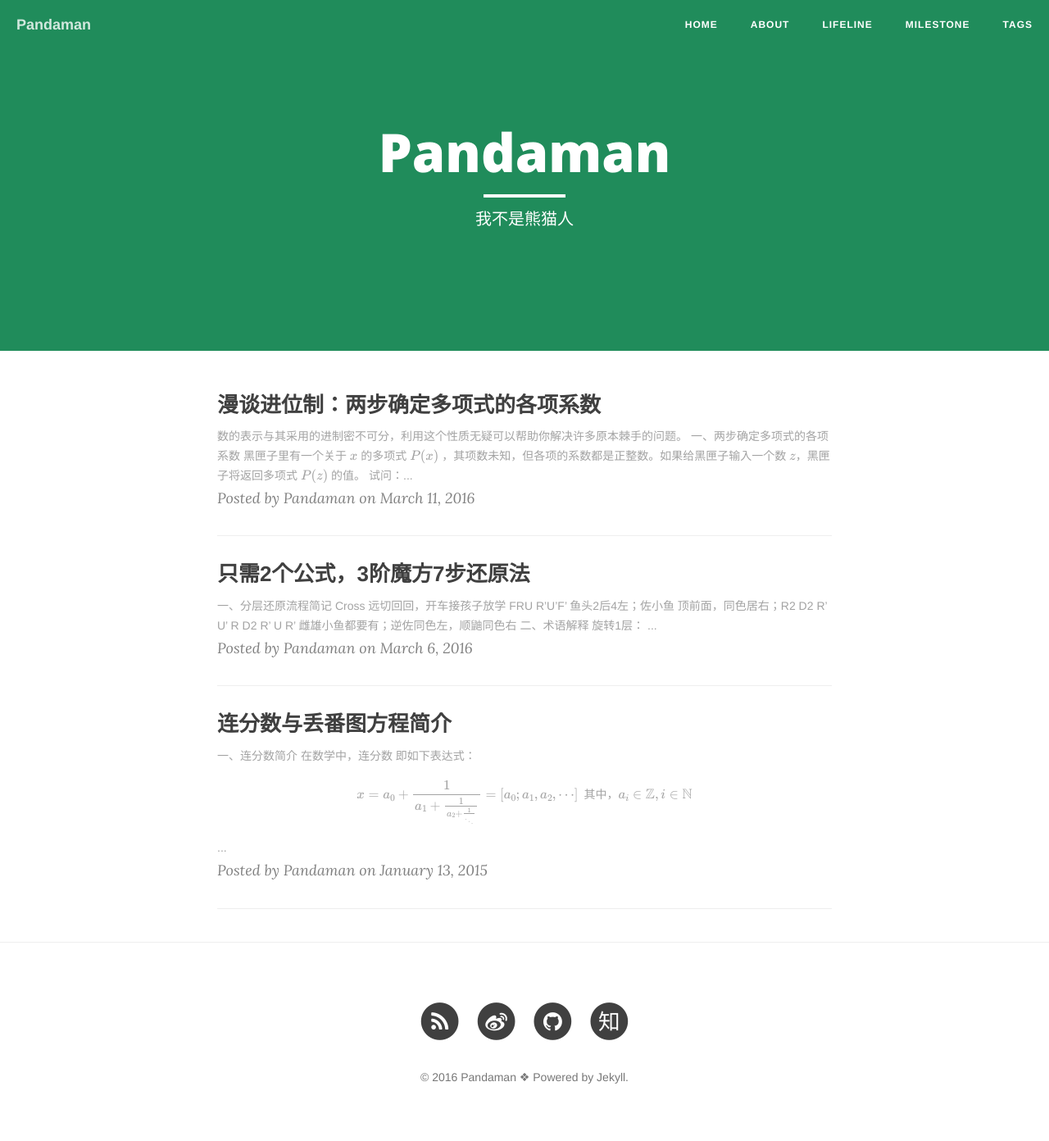
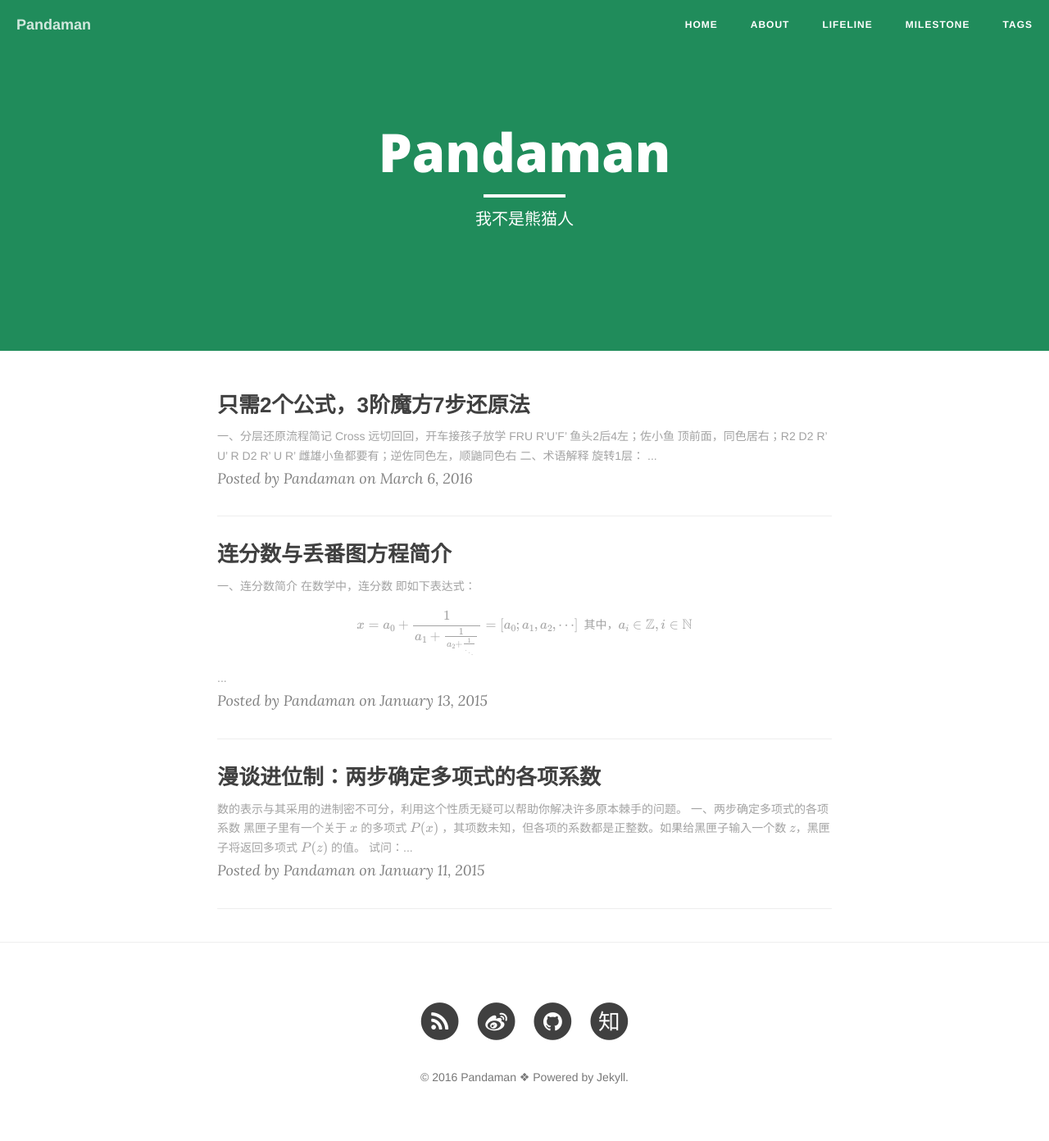
Before and after one commit to ceares/ceares.github.io, a Jekyll site: the page built from index.html, in a window 1280 px wide. Shown: the whole page at 82% size. Built offline with Jekyll 4.4.1, drawn with Linux system fonts in a browser that asks for light colours; nearby versions of some CDN libraries; formulas are drawn with MathJax 3; the list of posts is cut into pages by our own code.

Commit message:
Update and rename 2016-3-11-base10.md to 2015-1-11-base10.md

```diff
--- a/_posts/2016-3-11-base10.md
+++ b/_posts/2015-1-11-base10.md
@@ -1,7 +1,7 @@
 ---
 layout: post
 title: 漫谈进位制：两步确定多项式的各项系数
-date: 2016-03-11
+date: 2015-01-11
 categories: blog
 tags: [数学,算法,进位制]
 description: 有一个黑匣子，黑匣子里有一个关于 x 的多项式 p(x) 。我们不知道它有多少项，但已知所有的系数都是正整数。每一次，你可以给黑匣子输入一个整数 Z，黑匣子将返回把这个整数代入多项式后的值 p(Z)。巧用进位制，两步之内便可还原该多项式。
@@ -13,7 +13,7 @@ description: 有一个黑匣子，黑匣子里有一个关于 x 的多项式 p(x
 
 黑匣子里有一个关于 $x$ 的多项式 $P(x)$ ，其项数未知，但各项的系数都是正整数。如果给黑匣子输入一个数 $z$，黑匣子将返回多项式 $P(z)$ 的值。
 
-![every errbase is 10 ](http://7xrrbc.com1.z0.glb.clouddn.com/cnfeat.jpg)
+![every errbase is 10](http://7xrrbc.com1.z0.glb.clouddn.com/base10.gif)
 
 试问：如何在两步之内还原出整个多项式？
 
```
